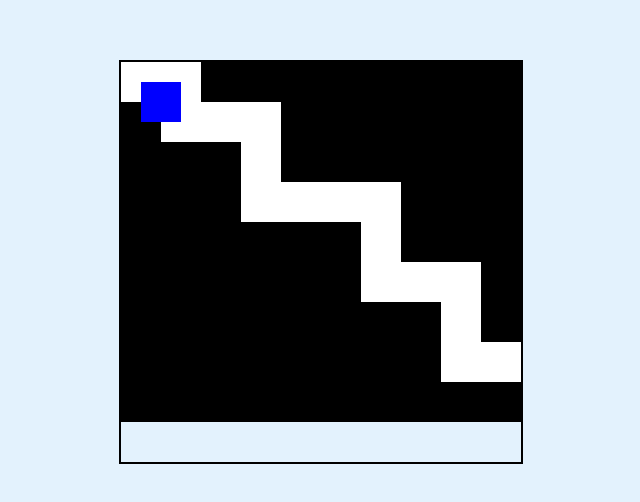
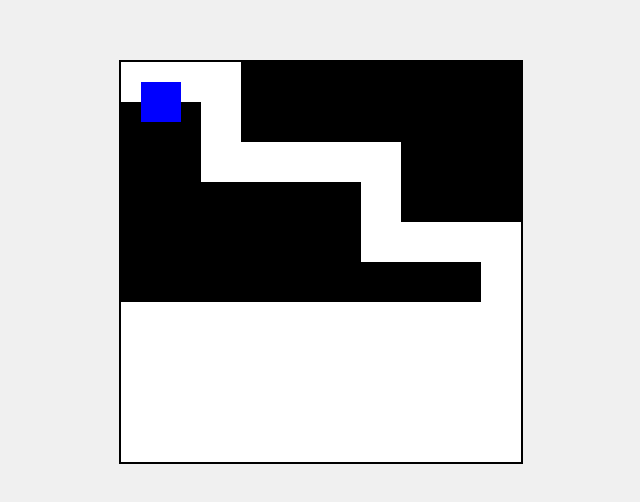
Before and after one commit to jwitt2003/FinalProject, a plain HTML site: page index.html in a window 1280 px wide. Shown: the part 138-640 px from the top of the page, without its empty margins (319-959 px from the left). Drawn offline with Linux system fonts and the light colour scheme.

Commit message:
Update index.html

```diff
--- a/index.html
+++ b/index.html
@@ -3,7 +3,7 @@
 <head>
     <meta charset="UTF-8">
     <meta name="viewport" content="width=device-width, initial-scale=1.0">
-    <title>Maze Game</title>
+    <title>Simple Maze Game</title>
     <style>
         body {
             display: flex;
@@ -11,10 +11,11 @@
             align-items: center;
             height: 100vh;
             margin: 0;
-            background-color: #e3f2fd;
+            background-color: #f0f0f0;
         }
         canvas {
             border: 2px solid black;
+            background-color: white;
         }
     </style>
 </head>
@@ -28,37 +29,31 @@
         let level = 0;
 
         const mazes = [
+            // Level 1
             [
-                [0, 0, 1, 1, 1, 1, 1, 1, 1, 1],
-                [1, 0, 0, 0, 1, 1, 1, 1, 1, 1],
-                [1, 1, 1, 0, 1, 1, 1, 1, 1, 1],
-                [1, 1, 1, 0, 0, 0, 0, 1, 1, 1],
+                [0, 0, 0, 1, 1, 1, 1, 1, 1, 1],
+                [1, 1, 0, 1, 1, 1, 1, 1, 1, 1],
+                [1, 1, 0, 0, 0, 0, 0, 1, 1, 1],
                 [1, 1, 1, 1, 1, 1, 0, 1, 1, 1],
-                [1, 1, 1, 1, 1, 1, 0, 0, 0, 1],
-                [1, 1, 1, 1, 1, 1, 1, 1, 0, 1],
-                [1, 1, 1, 1, 1, 1, 1, 1, 0, 0],
+                [1, 1, 1, 1, 1, 1, 0, 0, 0, 0],
+                [1, 1, 1, 1, 1, 1, 1, 1, 1, 0]
+            ],
+            // Level 2
+            [
+                [0, 0, 0, 1, 1, 1, 1, 1, 1, 1],
+                [1, 1, 0, 1, 1, 1, 1, 1, 1, 1],
+                [1, 1, 0, 0, 0, 0, 1, 1, 1, 1],
+                [1, 1, 1, 1, 1, 0, 1, 1, 1, 1],
+                [1, 1, 1, 1, 1, 0, 0, 0, 0, 0],
                 [1, 1, 1, 1, 1, 1, 1, 1, 1, 1]
             ],
+            // Level 3
             [
-                [0, 1, 1, 1, 1, 1, 1, 1, 1, 1],
-                [0, 0, 0, 0, 0, 1, 1, 1, 1, 1],
-                [1, 1, 1, 1, 0, 1, 1, 1, 1, 1],
-                [1, 1, 1, 1, 0, 0, 0, 0, 0, 1],
-                [1, 1, 1, 1, 1, 1, 1, 1, 0, 1],
-                [1, 1, 1, 1, 1, 1, 1, 1, 0, 1],
-                [1, 1, 1, 1, 1, 1, 1, 1, 0, 1],
-                [1, 1, 1, 1, 1, 1, 1, 1, 0, 0],
-                [1, 1, 1, 1, 1, 1, 1, 1, 1, 1]
-            ],
-            [
-                [0, 1, 1, 1, 1, 1, 1, 1, 1, 1],
-                [0, 0, 1, 1, 1, 1, 1, 1, 1, 1],
-                [1, 0, 0, 0, 1, 1, 1, 1, 1, 1],
+                [0, 0, 0, 1, 1, 1, 1, 1, 1, 1],
+                [1, 1, 0, 1, 1, 1, 1, 1, 1, 1],
+                [1, 1, 0, 0, 1, 1, 1, 1, 1, 1],
+                [1, 1, 1, 0, 1, 1, 1, 1, 1, 1],
                 [1, 1, 1, 0, 0, 0, 0, 0, 1, 1],
-                [1, 1, 1, 1, 1, 1, 1, 0, 1, 1],
-                [1, 1, 1, 1, 1, 1, 1, 0, 1, 1],
-                [1, 1, 1, 1, 1, 1, 1, 0, 1, 1],
-                [1, 1, 1, 1, 1, 1, 1, 0, 0, 0],
                 [1, 1, 1, 1, 1, 1, 1, 1, 1, 1]
             ]
         ];
@@ -99,14 +94,15 @@
                     break;
             }
 
-            const col = newX / square.size;
-            const row = newY / square.size;
+            const col = Math.floor(newX / square.size);
+            const row = Math.floor(newY / square.size);
 
-            if (maze[row]?.[col] === 0) {
+            if (maze[row] && maze[row][col] === 0) {
                 square.x = newX;
                 square.y = newY;
             }
 
+            // Check if the player has reached the end of the maze
             if (row === maze.length - 1 && col === maze[0].length - 1) {
                 level++;
                 if (level >= mazes.length) {
```
